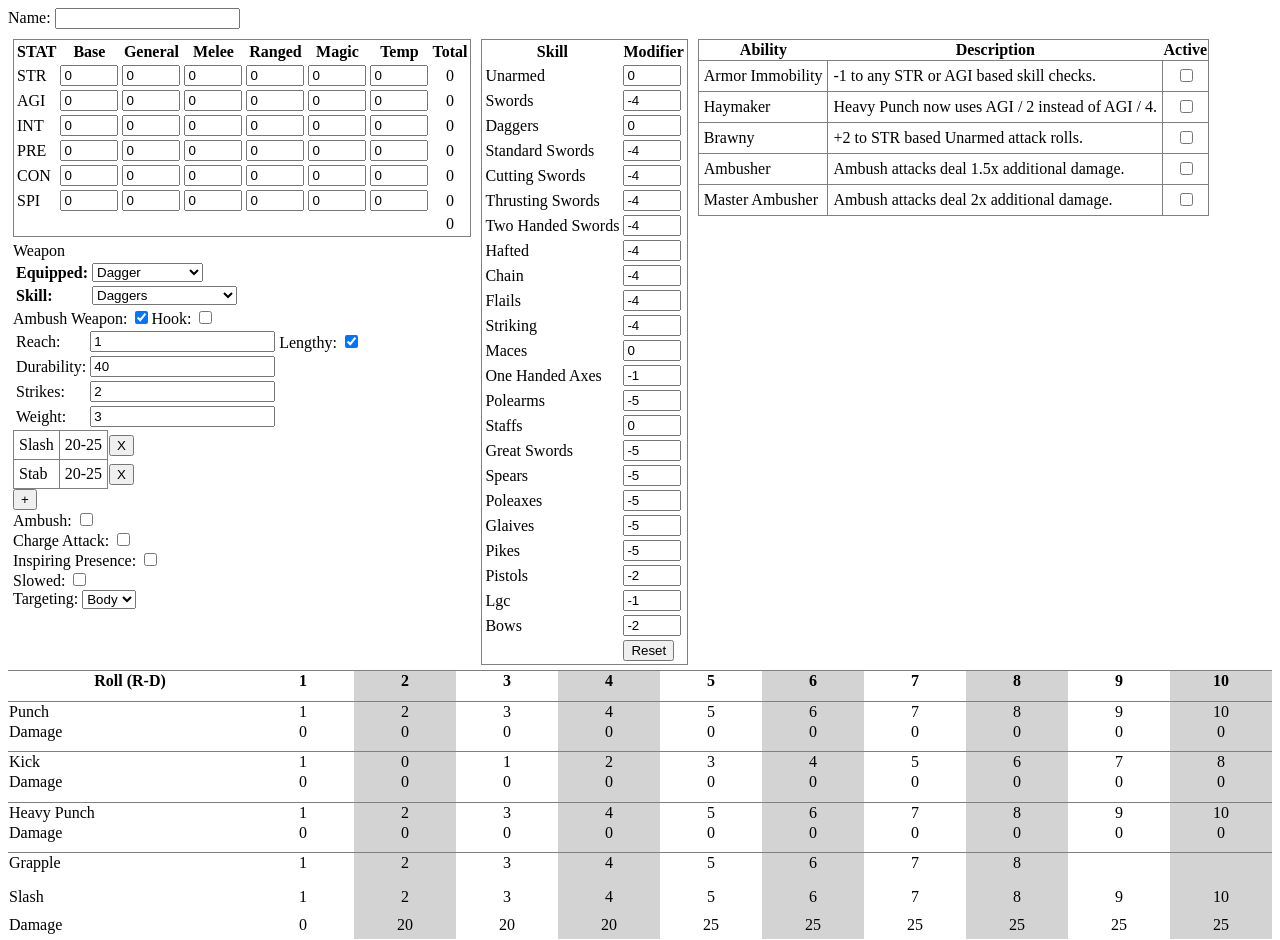
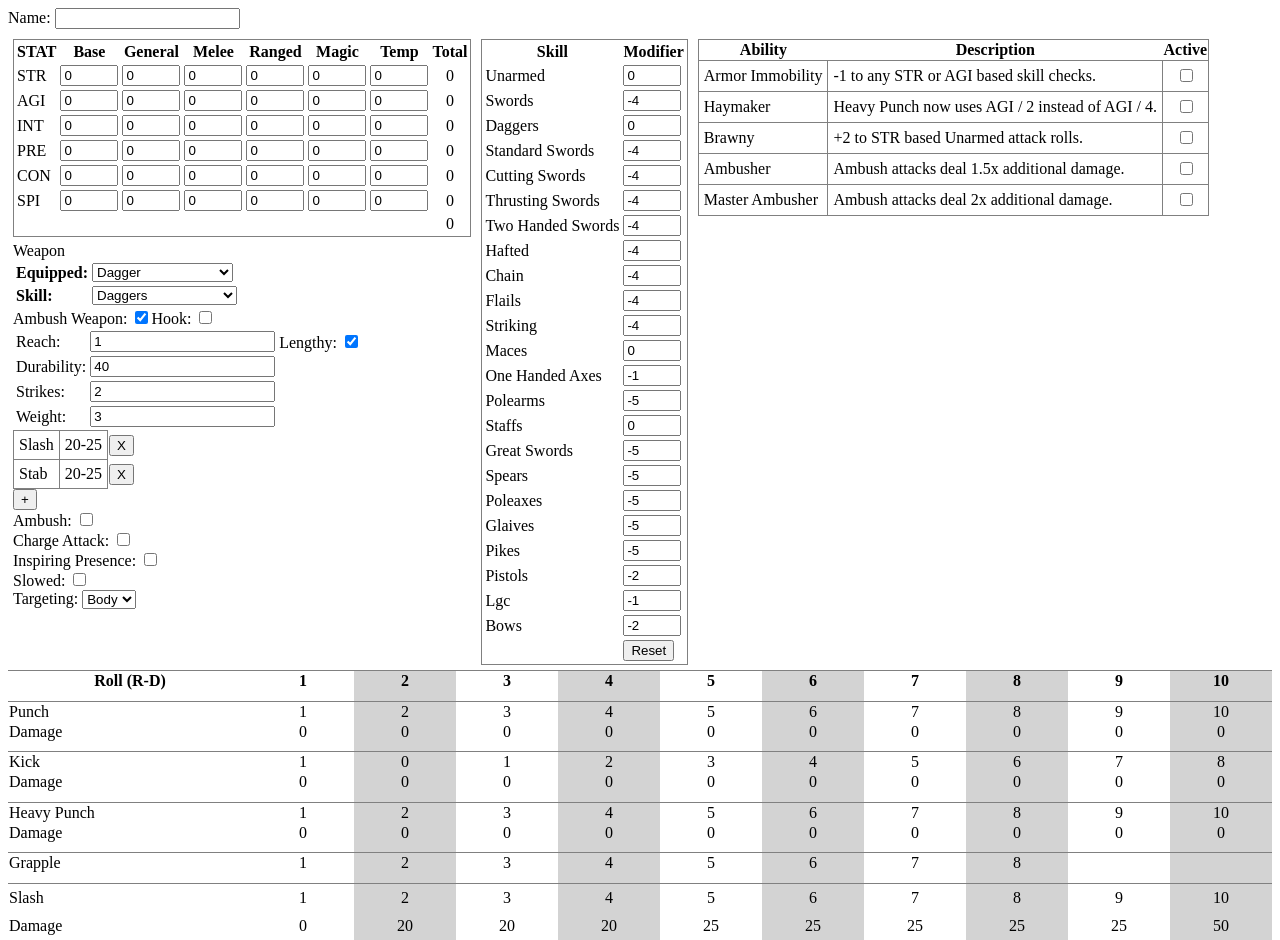
Before and after one commit to Fikemo/aeon-prototype-b, a React (Vite) app: page / in a window 1280 px wide. Shown: the top 940 px of the page. Built offline with nearby package versions, Linux system fonts and the light colour scheme.

Commit message:
new stat calculations

```diff
--- a/src/App.tsx
+++ b/src/App.tsx
@@ -124,6 +124,42 @@ const weapons: IWeapons = {
     reach: 3,
     weight: 5,
   },
+  armingSword: {
+    name: "Arming Sword",
+    skill: weaponSkills.standardSwords,
+    attacks: [
+      { variance: [30, 40, 50, 60], attackType: attackTypes.slash },
+      { variance: [30, 45, 60], attackType: attackTypes.stab }
+    ],
+    durability: 60,
+    strikes: 3,
+    reach: 3,
+    weight: 6,
+  },
+  sideSword: {
+    name: "Side Sword",
+    skill: weaponSkills.standardSwords,
+    attacks: [
+      { variance: [25, 30, 35, 40], attackType: attackTypes.stab },
+      { variance: [40, 60, 80], attackType: attackTypes.slash }
+    ],
+    durability: 60,
+    strikes: 3,
+    reach: 3,
+    weight: 6,
+  },
+  bastardSword: {
+    name: "Bastard Sword",
+    skill: weaponSkills.standardSwords,
+    attacks: [
+      { variance: [40, 50, 60, 70], attackType: attackTypes.slash },
+      { variance: [30, 45, 60], attackType: attackTypes.stab }
+    ],
+    durability: 65,
+    strikes: 3,
+    reach: 3,
+    weight: 8,
+  },
   mace: {
     name: "Mace",
     skill: weaponSkills.maces,
@@ -136,6 +172,18 @@ const weapons: IWeapons = {
     reach: 2,
     weight: 6,
     lengthy: true,
+  },
+  beardedAxe: {
+    name: "Bearded Axe",
+    skill: weaponSkills.oneHandedAxes,
+    attacks: [
+      { variance: [70], attackType: attackTypes.slash },
+      { variance: [0], attackType: attackTypes.stab, strAdd: 1.5 }
+    ],
+    durability: 60,
+    strikes: 3,
+    reach: 3,
+    weight: 7,
   },
   woodenSpear: {
     name: "Wooden Spear",
@@ -174,6 +222,19 @@ const weapons: IWeapons = {
     reach: 3,
     weight: 8
   },
+  fixieBow: {
+    name: "Fixie Bow",
+    skill: weaponSkills.bows,
+    attacks: [
+      { variance: [20, 15], attackType: attackTypes.ranged, ranges: [30, 60] },
+      { variance: [0], attackType: attackTypes.slash, strAdd: 1.5 },
+      { variance: [0], attackType: attackTypes.stab, strAdd: 1.5 },
+    ],
+    durability: 30,
+    strikes: 1,
+    reach: 3,
+    weight: 1,
+  },
   longbow: {
     name: "Longbow",
     skill: weaponSkills.bows,
@@ -186,6 +247,33 @@ const weapons: IWeapons = {
     strikes: 2,
     reach: 5,
     weight: 3,
+  },
+
+  // Temp
+  athansiosTalons: {
+    name: "Athansios' Talons",
+    skill: weaponSkills.daggers,
+    attacks: [
+      { variance: [80, 90], attackType: attackTypes.slash },
+      { variance: [40, 50], attackType: attackTypes.stab, strAdd: 1.5 }
+    ],
+    durability: 40,
+    strikes: 2,
+    reach: 3,
+    weight: 3,
+    lengthy: true,
+    ambushWeapon: true,
+  },
+  athansiosTailWhip: {
+    name: "Athansios' Tail Whip",
+    skill: weaponSkills.flails,
+    attacks: [
+      { variance: [0], attackType: attackTypes.slash, blunt: true, strAdd: 2 },
+    ],
+    durability: 30,
+    strikes: 3,
+    reach: 4,
+    weight: 8
   }
 }
 
@@ -1366,11 +1454,12 @@ function BlankAttackRow() {
 interface IAttackRowProps {
   label: string,
   values: number[] | string[],
-}
-
-function AttackRow({ label, values }: IAttackRowProps) {
+  border?: boolean,
+}
+
+function AttackRow({ label, values,border }: IAttackRowProps) {
   return (
-    <tr>
+    <tr style={{borderTop: border ? "1px solid gray" : ""}}>
       <td>{label}</td>
       {values.map((value, index) => (
         <td key={index}
@@ -1417,11 +1506,33 @@ function WeaponAttackTBodies({
       let damage = 0;
 
       if (baseRoll !== 1) {
+        // Calculate damage
         const damageLookupRow = variance.length - 1;
         const damageLookupIndex = damageLookup[damageLookupRow]?.[Math.min(baseRoll, 8) - 1];
         damage = variance[damageLookupIndex];
 
+        if (attack.strAdd) damage += str * attack.strAdd;
+
+        damage = getModifiedDamage(damage, baseRoll === 10, equippedWeapon.ambushWeapon === true);
+
         results.damages.push(damage);
+
+        // Calculate final roll
+        finalRoll += getHighestSkillModifier(equippedWeapon.skill, skillModifiers);
+
+        if (inspiringPresence) finalRoll += 1;
+
+        if (chargeAttack) finalRoll -= 2;
+
+        if (headTargeting) finalRoll -= 2;
+        else if (limbTargeting) finalRoll -= 1;
+
+        if (abilities.armorImmobility.active) finalRoll -= 1;
+
+        let tempAgi = agi;
+        if (slowed) tempAgi /= 2;
+        tempAgi = Math.ceil(tempAgi);
+        finalRoll += tempAgi;
 
         results.finalRolls.push(finalRoll);
       } else {
@@ -1431,7 +1542,7 @@ function WeaponAttackTBodies({
     }
 
     return results;
-  }, [stats]);
+  }, [abilities.armorImmobility.active, chargeAttack, equippedWeapon.ambushWeapon, equippedWeapon.skill, getModifiedDamage, headTargeting, inspiringPresence, limbTargeting, skillModifiers, slowed, stats]);
 
   const calculateStabResults = useCallback((attack: IAttack) => {
     const {variance} = attack;
@@ -1445,23 +1556,97 @@ function WeaponAttackTBodies({
       damages: [],
     }
 
+    for (let roll = 1; roll <= 10; roll++) {
+      const baseRoll = roll;
+      let finalRoll = baseRoll;
+      let damage = 0;
+
+      if (baseRoll !== 1) {
+        // Calculate damage
+        const damageLookupRow = variance.length - 1;
+        const damageLookupIndex = damageLookup[damageLookupRow]?.[Math.min(baseRoll, 8) - 1];
+        damage = variance[damageLookupIndex];
+
+        if (attack.strAdd) damage += str * attack.strAdd;
+
+        damage = getModifiedDamage(damage, baseRoll === 10, equippedWeapon.ambushWeapon === true);
+
+        results.damages.push(damage);
+
+        // Calculate final roll
+        finalRoll += getHighestSkillModifier(equippedWeapon.skill, skillModifiers);
+
+        if (inspiringPresence) finalRoll += 1;
+
+        if (chargeAttack) finalRoll -= 2;
+
+        if (headTargeting) finalRoll -= 3;
+        else if (limbTargeting) finalRoll -= 1;
+
+        if (abilities.armorImmobility.active) finalRoll -= 1;
+
+        let tempAgi = agi;
+        if (slowed) tempAgi /= 2;
+        tempAgi = Math.ceil(tempAgi);
+        finalRoll += tempAgi;
+
+        results.finalRolls.push(finalRoll);
+      } else {
+        results.damages.push(0);
+        results.finalRolls.push(1);
+      }
+    }
+
     return results;
-  }, []);
+  }, [abilities.armorImmobility.active, chargeAttack, equippedWeapon.ambushWeapon, equippedWeapon.skill, getModifiedDamage, headTargeting, inspiringPresence, limbTargeting, skillModifiers, slowed, stats]);
 
   const calculateRangedResults = useCallback((attack: IAttack) => {
     const {variance} = attack;
 
     const str = getStatTotal(statTypes.STR, stats);
-    const agi = getStatTotal(statTypes.AGI, stats);
-
-    const results: {label: string, finalRolls: number[], damages: number[]} = {
+
+    const results: {label: string, finalRolls: number[], damages: string[]} = {
       label: "Slash",
       finalRolls: [],
       damages: [],
     }
 
+    for (let roll = 1; roll <= 10; roll++) {
+      const baseRoll = roll;
+      let finalRoll = baseRoll;
+      let damage = "0";
+
+      if (roll !== 1) {
+        // Calculate damage
+        const newDamage = variance.map((v) => {
+          return getModifiedDamage(v, baseRoll === 10, equippedWeapon.ambushWeapon === true);
+        });
+        damage = newDamage.join("-");
+        results.damages.push(damage);
+
+        // Calculate final roll
+        finalRoll += getHighestSkillModifier(equippedWeapon.skill, skillModifiers);
+
+        if (inspiringPresence) finalRoll += 1;
+
+        if (chargeAttack) finalRoll -= 2;
+
+        if (headTargeting) finalRoll -= 2;
+        else if (limbTargeting) finalRoll -= 1;
+
+        if (abilities.armorImmobility.active) finalRoll -= 1;
+
+        finalRoll += str;
+
+        results.finalRolls.push(finalRoll);
+      } else {
+        results.damages.push("0");
+        results.finalRolls.push(1);
+      }
+    }
+
     return results;
-  }, []);
+  }, [abilities.armorImmobility.active, chargeAttack, equippedWeapon.ambushWeapon, equippedWeapon.skill, getModifiedDamage, headTargeting, inspiringPresence, limbTargeting, skillModifiers, stats]);
 
   const {attacks} = equippedWeapon;
 
@@ -1469,6 +1654,7 @@ function WeaponAttackTBodies({
     return (
       <tbody key={index}>
         <AttackRow
+          border={true}
           label={attack.attackType === attackTypes.slash ? "Slash" : attack.attackType === attackTypes.stab ? "Stab" : "Ranged"}
           values={attack.attackType === attackTypes.slash ? calculateSlashResults(attack).finalRolls : attack.attackType === attackTypes.stab ? calculateStabResults(attack).finalRolls : calculateRangedResults(attack).finalRolls}
         />
```
